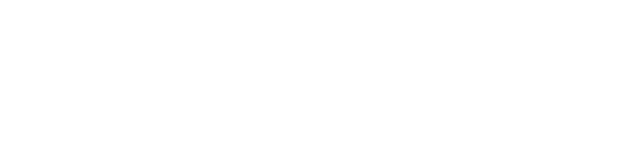
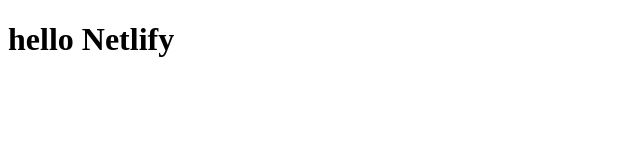
Before and after one commit to mehrmandi/shecodesGit, a plain HTML site: page index.html in a window 1280 px wide. Shown: the whole page, without its empty margins (0-640 px from the left). Drawn offline with Linux system fonts and the light colour scheme.

Commit message:
h1 added

```diff
--- a/index.html
+++ b/index.html
@@ -8,6 +8,7 @@
     <title>Document</title>
 </head>
 <body>
+    <h1>hello Netlify</h1>
     <script src="app.js"></script>
 </body>
 </html>
```
